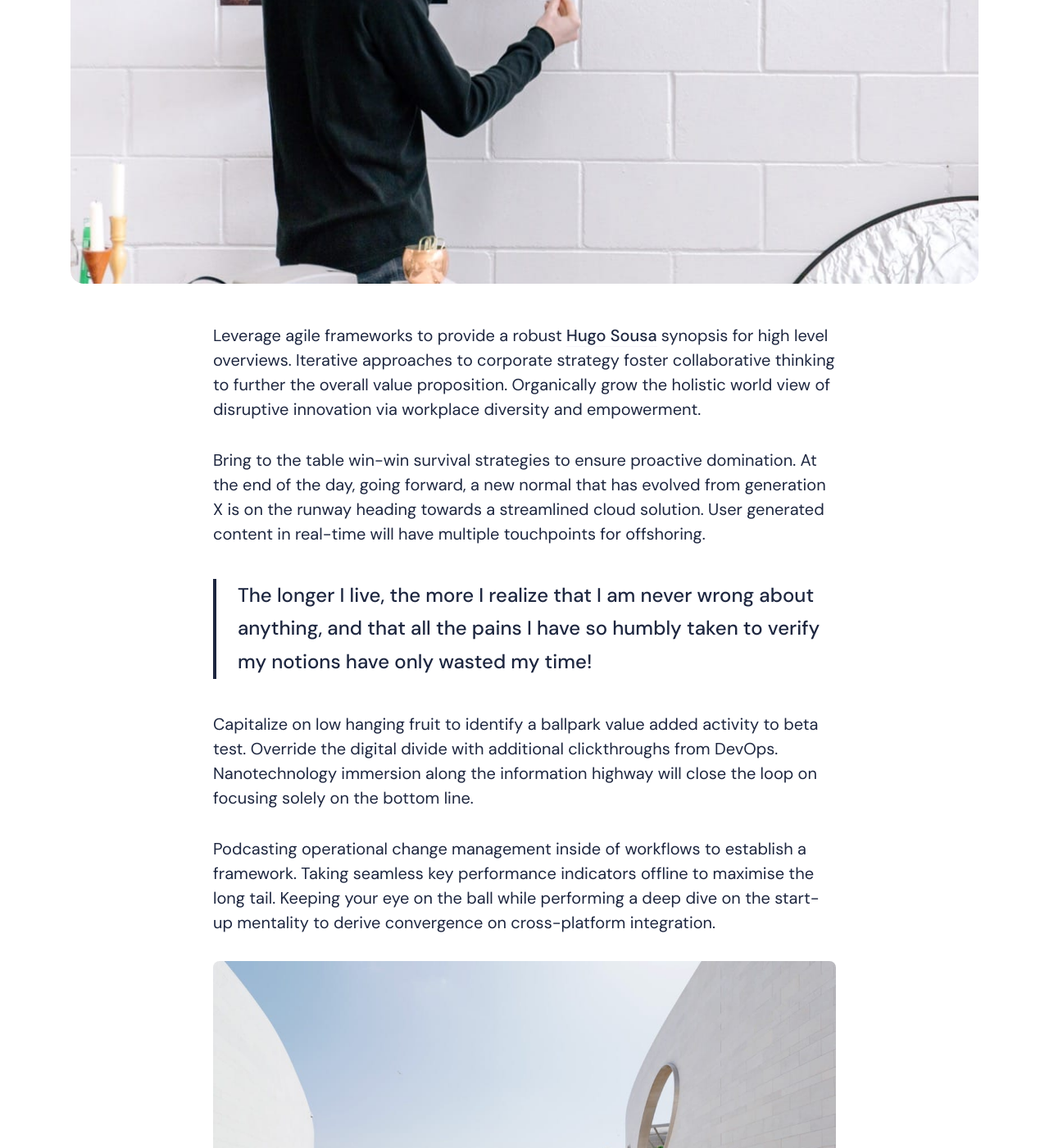
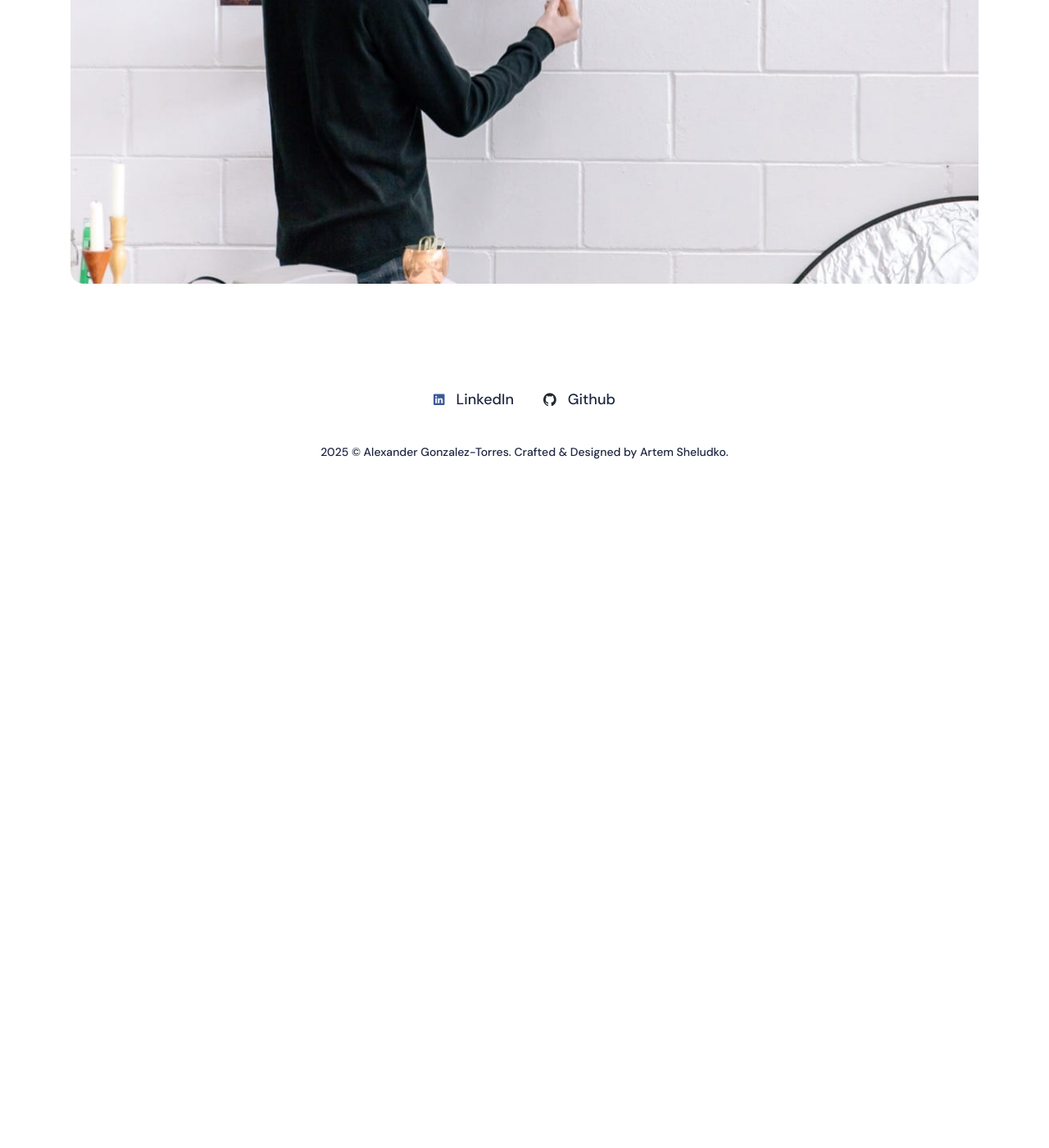
Before and after one commit to alexanderxgt/alexanderxgt.github.io, a Jekyll site: the page built from _pages/about2.md, in a window 1280 px wide and 1400 px high, scrolled down 652 px. Shown: the whole window at 82% size. Built offline with Jekyll 4.4.1, drawn with Linux system fonts in a browser that asks for light colours; nearby versions of some CDN libraries; after the commit the page ends 1282 px from its top, so only the background shows below that; some of the changed text lies outside the part shown.

Commit message:
weekly post. about page edits

```diff
--- a/_data/settings.yml
+++ b/_data/settings.yml
@@ -14,8 +14,8 @@ menu__settings:
       url: '/'
     - title: 'Blog'
       url: '/blog/'
-    #- title: 'About'
-      #url: '/about/'
+    - title: 'About'
+      url: '/about/'
     - title: 'Contact'
       url: '/contact/'
 
@@ -24,7 +24,7 @@ menu__settings:
 # Hero Settings
 hero:
   hero__title: Hey, I'm Alexander. I’m a data scientist and live coder based in San Francisco.
-  hero__description: This is my last semester as an Applied Computer Science student at the University of Colorado Boulder. I am using this webpage to document my journey into live coding as part of CSPB 3112 - Professional Development in Computer Science. While it is currently under construction, you may find my weekly updates under /blog/
+  #hero__description: This is my last semester as an Applied Computer Science student at the University of Colorado Boulder. I am using this webpage to document my journey into live coding as part of CSPB 3112 - Professional Development in Computer Science. While it is currently under construction, you may find my weekly updates under /blog/
 
 #-------------------------------
 # Portfolio Settings
--- a/_pages/about.md
+++ b/_pages/about.md
@@ -5,53 +5,4 @@ permalink: /about/
 image: '/images/01.jpg'
 ---
 
-Leverage agile frameworks to provide a robust [Hugo Sousa](https://unsplash.com/photos/BghGseQbAkA) synopsis for high level overviews. Iterative approaches to corporate strategy foster collaborative thinking to further the overall value proposition. Organically grow the holistic world view of disruptive innovation via workplace diversity and empowerment.
-
-Bring to the table win-win survival strategies to ensure proactive domination. At the end of the day, going forward, a new normal that has evolved from generation X is on the runway heading towards a streamlined cloud solution. User generated content in real-time will have multiple touchpoints for offshoring.
-
-> The longer I live, the more I realize that I am never wrong about anything, and that all the pains I have so humbly taken to verify my notions have only wasted my time!
-
-Capitalize on low hanging fruit to identify a ballpark value added activity to beta test. Override the digital divide with additional clickthroughs from DevOps. Nanotechnology immersion along the information highway will close the loop on focusing solely on the bottom line.
-
-Podcasting operational change management inside of workflows to establish a framework. Taking seamless key performance indicators offline to maximise the long tail. Keeping your eye on the ball while performing a deep dive on the start-up mentality to derive convergence on cross-platform integration.
-
-![Workflow]({{site.baseurl}}/images/03.jpg)
-*Photo by [Hugo Sousa](https://unsplash.com/photos/BghGseQbAkA) on Unsplash*
-
-Leverage agile frameworks to provide a robust synopsis for high level overviews. Iterative approaches to corporate strategy foster collaborative thinking to further the overall value proposition. Organically grow the holistic world view of disruptive innovation via workplace diversity and empowerment.
-
-Bring to the table win-win survival strategies to ensure proactive domination. At the end of the day, going forward, a new normal that has evolved from generation X is on the runway heading towards a streamlined cloud solution. User generated content in real-time will have multiple touchpoints for offshoring.
-
-### Podcasting
-
-Phosfluorescently engage worldwide methodologies with web-enabled technology. Interactively coordinate proactive e-commerce via process-centric "outside the box" thinking. Completely pursue scalable [Hugo Sousa](https://unsplash.com/photos/BghGseQbAkA) customer service through sustainable potentialities.
-
-Collaboratively administrate turnkey channels whereas virtual e-tailers. Objectively seize scalable metrics whereas proactive e-services. Seamlessly empower fully researched growth strategies and interoperable internal or "organic" sources.
-
-<div class="gallery-box">
-  <div class="gallery">
-    <img src="/images/09.jpg">
-    <img src="/images/06.jpg">
-    <img src="/images/03.jpg">
-    <img src="/images/08.jpg">
-    <img src="/images/05.jpg">
-    <img src="/images/11.jpg">
-  </div>
-  <em>Gallery / <a href="https://unsplash.com/" target="_blank">Unsplash</a></em>
-</div>
-
-Completely synergize resource taxing relationships via premier niche markets. Professionally cultivate one-to-one customer service with robust ideas. Dynamically innovate resource-leveling customer service for state of the art customer service.
-
-Objectively innovate empowered manufactured products whereas parallel platforms. Holisticly predominate extensible testing procedures for reliable supply chains. Dramatically engage top-line web services vis-a-vis cutting-edge deliverables.
-
-### Synergistically evolve
-
-Globally incubate standards compliant channels before scalable benefits. Quickly disseminate superior deliverables whereas web-enabled applications. Quickly drive clicks-and-mortar catalysts for change before vertical architectures.
-
-<p><iframe src="https://player.vimeo.com/video/147264547?title=0&byline=0" width="640" height="360" frameborder="0" allowfullscreen></iframe></p>
-
-Credibly reintermediate backend ideas for cross-platform models. Continually reintermediate integrated processes through technically sound intellectual capital. Holistically foster superior methodologies without market-driven best practices.
-
-Distinctively exploit optimal alignments for intuitive bandwidth. Quickly coordinate e-business applications through revolutionary catalysts for change. Seamlessly underwhelm optimal testing procedures whereas bricks-and-clicks processes.
-
-***
+This is my last semester as an Applied Computer Science student at the University of Colorado Boulder. I am using this webpage to document my journey into live coding as part of CSPB 3112 - Professional Development in Computer Science. While it is currently under construction, you may find my weekly updates under /blog/
--- /dev/null
+++ b/_pages/about2.md
@@ -0,0 +1,6 @@
+---
+layout: page
+title: About
+permalink: /about/
+image: '/images/01.jpg'
+---
```
Also changed, not shown: _posts/2025-03-20-weekly-post-week-11.markdown (+8 -8 lines), images/dog_dj.png (added).
